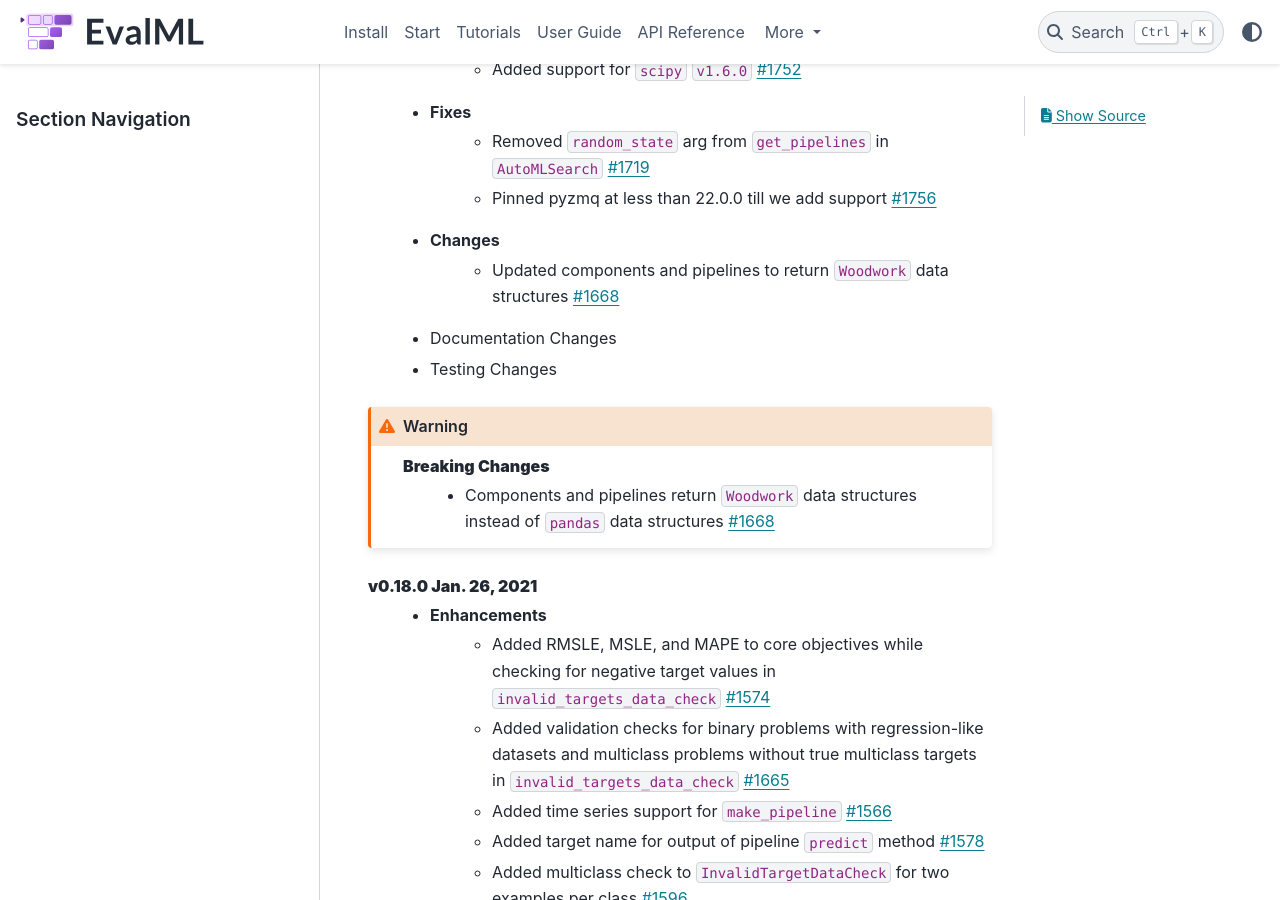
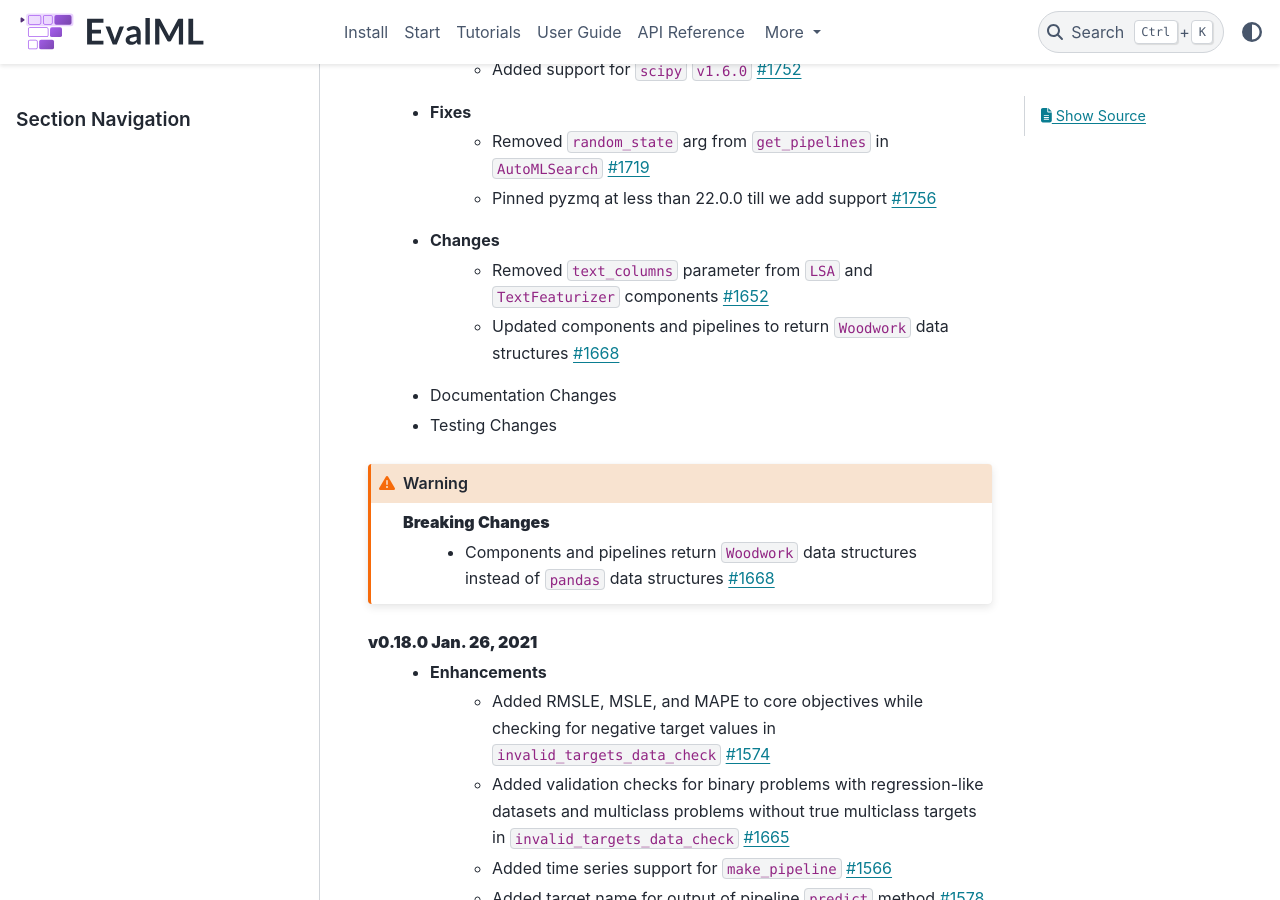
Before and after one commit to alteryx/evalml, a Sphinx documentation site: the page built from docs/source/release_notes.rst, in a window 1280 px wide and 900 px high, scrolled down 356 px. Built offline with Sphinx 7.4.7 and the PyData theme 0.15.4, drawn with Linux system fonts in a browser that asks for light colours; comment, search, counter and statistics services are not loaded; some of the changed text lies outside the part shown.

Commit message:
release notes moved

```diff
--- a/docs/source/release_notes.rst
+++ b/docs/source/release_notes.rst
@@ -11,6 +11,7 @@ Release Notes
         * Removed ``random_state`` arg from ``get_pipelines`` in ``AutoMLSearch`` :pr:`1719`
         * Pinned pyzmq at less than 22.0.0 till we add support :pr:`1756`
     * Changes
+        * Removed ``text_columns`` parameter from ``LSA`` and ``TextFeaturizer`` components :pr:`1652`
         * Updated components and pipelines to return ``Woodwork`` data structures :pr:`1668`
     * Documentation Changes
     * Testing Changes
```
Also changed, not shown: other parts of docs/source/release_notes.rst (+0 -1 lines).
